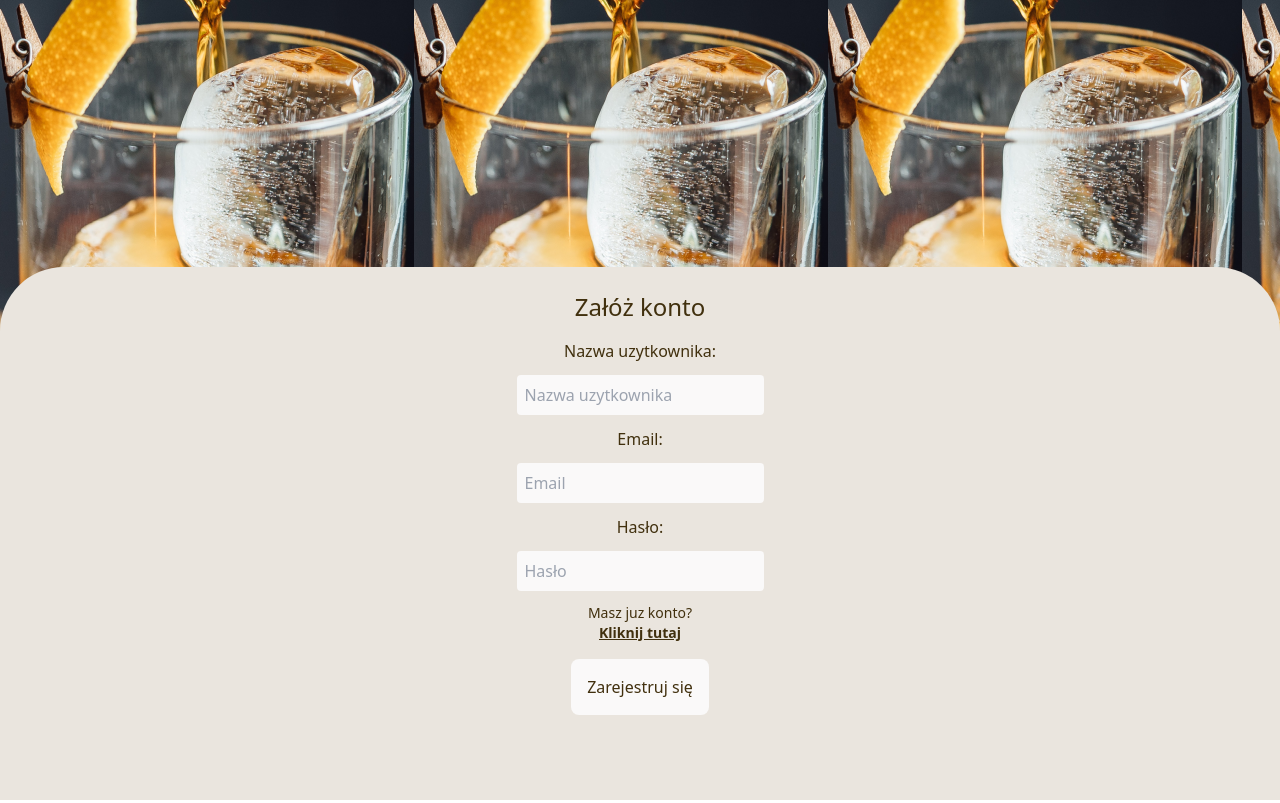
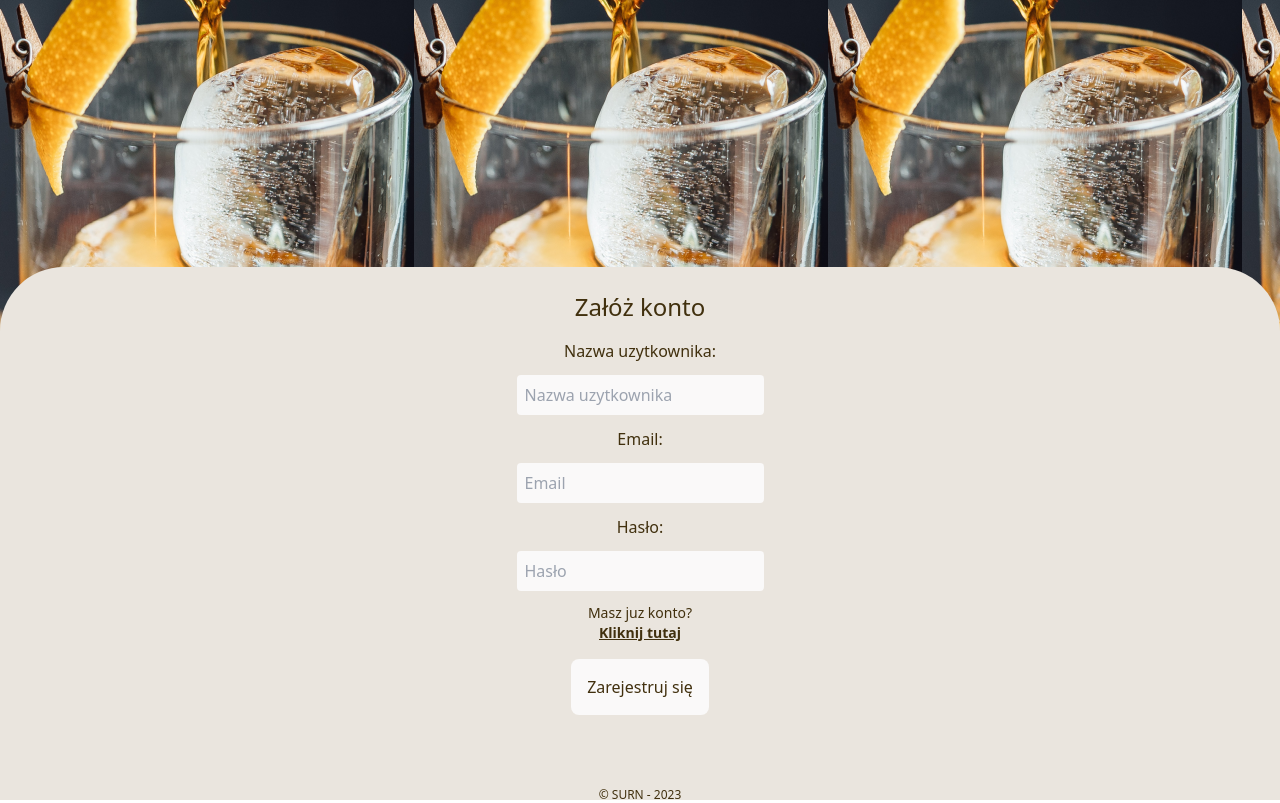
Before and after one commit to surn-devs/projekt-PIWO, a Vue app: page /Sign in a window 1280 px wide. Built offline with nearby package versions, Linux system fonts and the light colour scheme.

Commit message:
Add copyright

```diff
--- a/src/views/SignView.vue
+++ b/src/views/SignView.vue
@@ -77,6 +77,11 @@
           Zarejestruj się tutaj
         </p>
       </div>
+      <div class="mt-12">
+        <p class="text-center text-xs">
+          © SURN - 2023
+        </p>
+      </div>
     </div>
   </div>
 </template>
```
